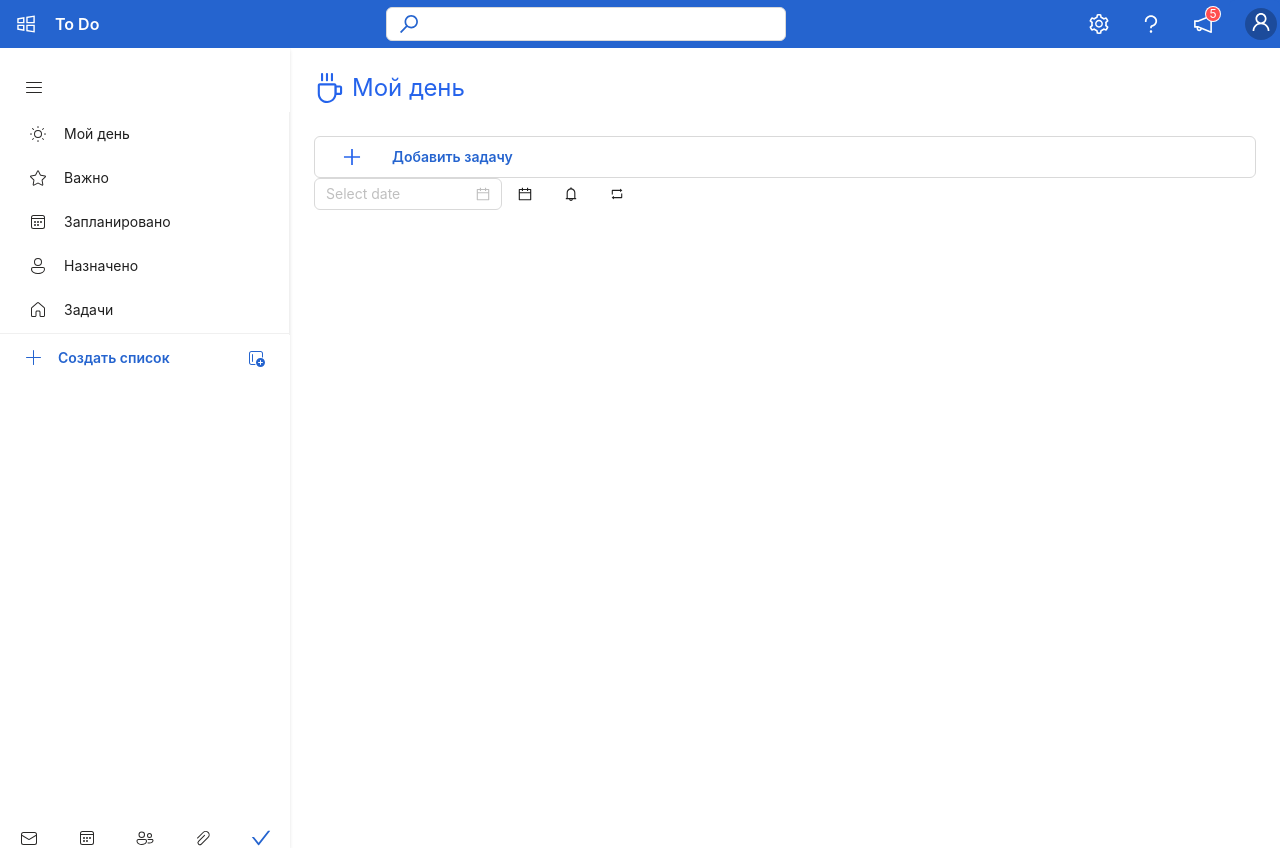
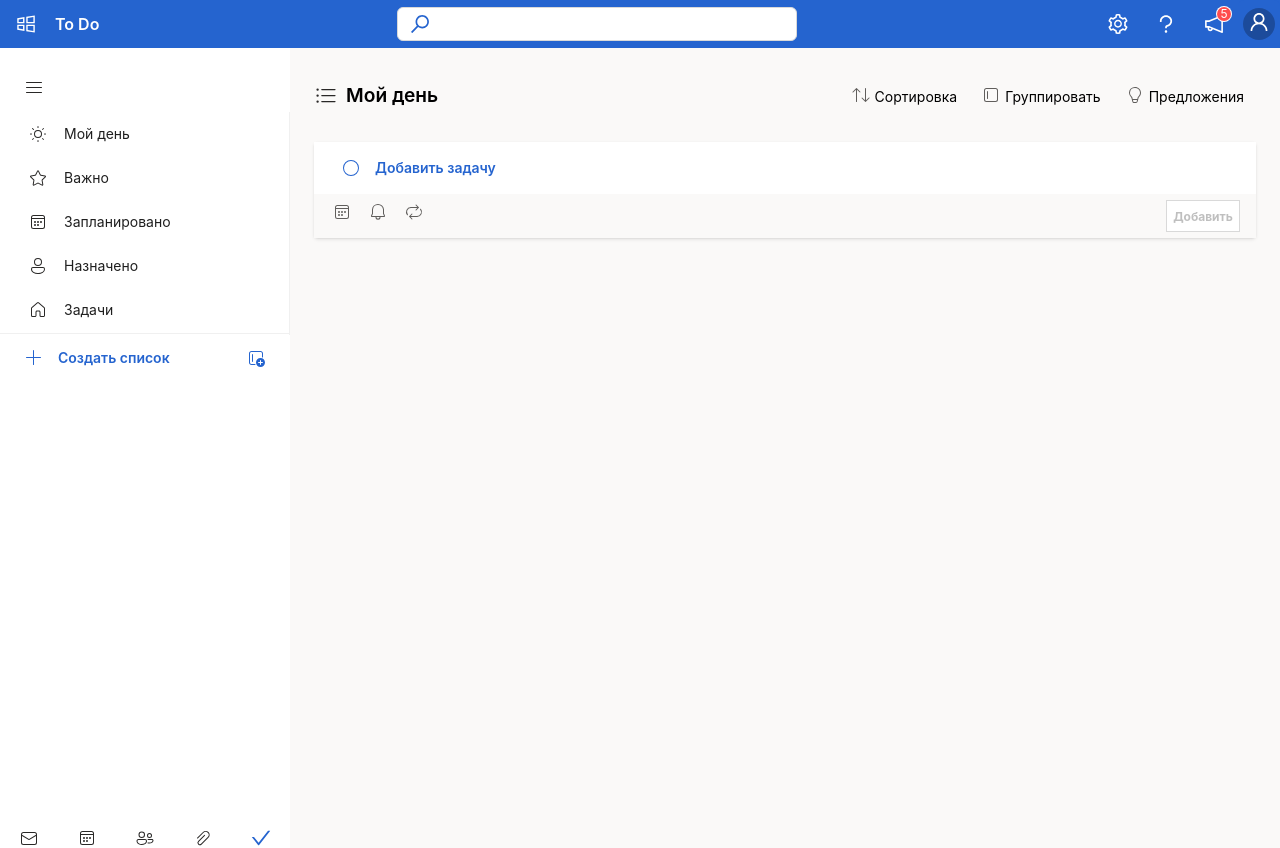
Before and after one commit to Smog342/micro-todo, a React (Create React App) app: page /myday in a window 1280 px wide. Built offline with nearby package versions, Linux system fonts and the light colour scheme.

Commit message:
content completed

```diff
--- a/src/components/BoardComponent.tsx
+++ b/src/components/BoardComponent.tsx
@@ -3,29 +3,42 @@
 import TaskCreator from "./TaskCreator";
 import { Task, Context } from "../Context";
 import { useContext } from "react";
+import Icon from "@ant-design/icons/lib/components/Icon";
+import { ReactComponent as ArrowsIcon } from "../icons/svgexport-15.svg";
+import { ReactComponent as GroupIcon } from "../icons/svgexport-16.svg";
+import { ReactComponent as LampIcon } from "../icons/svgexport-17.svg";
+import { ReactComponent as BoardIcon } from "../icons/svgexport-7.svg";
 
 function BoardComponent() {
   const { tasks, currentBoard } = useContext(Context);
 
   return (
-    <div className="pl-[24px] pr-[24px] overflow-auto h-full">
-      <div className="flex text-blue-600">
-        <UnorderedListOutlined className="text-3xl mr-2"></UnorderedListOutlined>
-        <p className="text-2xl">{currentBoard}</p>
+    <div className="h-full overflow-auto bg-white-bg">
+      <div className="flex items-center mr-[24px] ml-[24px] mt-[16px] mb-[16px]">
+        <div className="flex items-center">
+          <Icon component={BoardIcon} className="text-[24px] mr-[8px]" />
+          <p className="text-[1.2rem] font-[600]">{currentBoard}</p>
+        </div>
+        <div className="flex items-center ml-auto">
+          <div className="pt-[2px] pb-[2px] pr-[12px] pl-[12px]">
+            <Icon component={ArrowsIcon} className="text-[20px]" />
+            <span className="ml-[4px]">Сортировка</span>
+          </div>
+          <div className="pt-[2px] pb-[2px] pr-[12px] pl-[12px]">
+            <Icon component={GroupIcon} className="text-[20px]" />
+            <span className="ml-[4px]">Группировать</span>
+          </div>
+          <div className="pt-[2px] pb-[2px] pr-[12px] pl-[12px]">
+            <Icon component={LampIcon} className="text-[20px]" />
+            <span className="ml-[4px]">Предложения</span>
+          </div>
+        </div>
       </div>
       <TaskCreator></TaskCreator>
       {tasks.map(
         (task: Task) =>
           task.board === currentBoard && (
-            <TaskComponent
-              id={task.id}
-              text={task.text}
-              date={task.date}
-              important={task.important}
-              finished={task.finished}
-              board={task.board}
-              key={task.id}
-            ></TaskComponent>
+            <TaskComponent {...task} key={task.id}></TaskComponent>
           )
       )}
     </div>
--- a/src/components/ImportantComponent.tsx
+++ b/src/components/ImportantComponent.tsx
@@ -3,15 +3,36 @@
 import TaskCreator from "./TaskCreator";
 import { Task, Context } from "../Context";
 import { useContext } from "react";
+import { ReactComponent as ArrowsIcon } from "../icons/svgexport-15.svg";
+import { ReactComponent as GroupIcon } from "../icons/svgexport-16.svg";
+import { ReactComponent as LampIcon } from "../icons/svgexport-17.svg";
+import { ReactComponent as BoardIcon } from "../icons/svgexport-7.svg";
+import Icon from "@ant-design/icons/lib/components/Icon";
 
 function ImportantComponent() {
   const { tasks } = useContext(Context);
 
   return (
-    <div className="pl-[24px] pr-[24px] overflow-auto h-full">
-      <div className="flex text-blue-600">
-        <StarOutlined className="text-3xl mr-2"></StarOutlined>
-        <p className="text-2xl">Важно</p>
+    <div className="overflow-auto h-full bg-white-bg">
+      <div className="flex items-center mr-[24px] ml-[24px] mt-[16px] mb-[16px]">
+        <div className="flex items-center">
+          <Icon component={BoardIcon} className="text-[24px] mr-[8px]" />
+          <p className="text-[1.2rem] font-[600]">Важно</p>
+        </div>
+        <div className="flex items-center ml-auto">
+          <div className="pt-[2px] pb-[2px] pr-[12px] pl-[12px]">
+            <Icon component={ArrowsIcon} className="text-[20px]" />
+            <span className="ml-[4px]">Сортировка</span>
+          </div>
+          <div className="pt-[2px] pb-[2px] pr-[12px] pl-[12px]">
+            <Icon component={GroupIcon} className="text-[20px]" />
+            <span className="ml-[4px]">Группировать</span>
+          </div>
+          <div className="pt-[2px] pb-[2px] pr-[12px] pl-[12px]">
+            <Icon component={LampIcon} className="text-[20px]" />
+            <span className="ml-[4px]">Предложения</span>
+          </div>
+        </div>
       </div>
       <TaskCreator></TaskCreator>
       {tasks.map((task: Task) =>
--- a/src/components/LayoutComponent.tsx
+++ b/src/components/LayoutComponent.tsx
@@ -37,11 +37,9 @@
             <LayoutSiderComponent></LayoutSiderComponent>
           </div>
         </Col>
-        <Col flex="auto" className="h-full">
+        <Col flex="auto" className="">
           <OptionsDrawer></OptionsDrawer>
-          <Content className="">
           <Routes>
-              <Route path="/" element={<div>Not empty</div>}></Route>
             <Route path="myday" element={<MyDay></MyDay>}></Route>
             <Route
               path="important"
@@ -64,7 +62,6 @@
               element={<BoardComponent></BoardComponent>}
             ></Route>
           </Routes>
-          </Content>
         </Col>
       </Row>
     </>
--- a/src/components/MainHeader.tsx
+++ b/src/components/MainHeader.tsx
@@ -47,30 +47,30 @@
         <div className="flex items-center">
           <Button
             type="text"
-            className="bg-inherit hover:bg-header-hover h-full"
+            className="bg-inherit hover:bg-header-hover !h-[48px] !w-[48px]"
             onClick={openOptions}
           >
-            <SettingOutlined className="text-xl text-white"></SettingOutlined>
+            <SettingOutlined className="text-[20px] text-white"></SettingOutlined>
           </Button>
           <Button
             type="text"
-            className="bg-inherit hover:bg-header-hover h-full"
+            className="bg-inherit hover:bg-header-hover !h-[48px] !w-[48px]"
           >
-            <QuestionOutlined className="text-xl text-white"></QuestionOutlined>
+            <QuestionOutlined className="text-[20px] text-white"></QuestionOutlined>
           </Button>
           <Button
             type="text"
-            className="bg-inherit hover:bg-header-hover h-full"
+            className="bg-inherit hover:bg-header-hover !h-[48px] !w-[48px]"
           >
             <Badge count={5} size="small">
-              <NotificationOutlined className="text-xl text-white"></NotificationOutlined>
+              <NotificationOutlined className="text-[20px] text-white"></NotificationOutlined>
             </Badge>
           </Button>
         </div>
       </div>
       <Button
         type="text"
-        className="h-full bg-inherit hover:bg-header-hover pr-[2px]"
+        className="h-full bg-inherit hover:bg-header-hover !p-1"
       >
         <Avatar className="">
           <UserOutlined className="text-xl text-white"></UserOutlined>
--- a/src/components/MyDay.tsx
+++ b/src/components/MyDay.tsx
@@ -3,28 +3,41 @@
 import TaskCreator from "./TaskCreator";
 import { Task, Context } from "../Context";
 import { useContext } from "react";
+import { ReactComponent as ArrowsIcon } from "../icons/svgexport-15.svg";
+import { ReactComponent as GroupIcon } from "../icons/svgexport-16.svg";
+import { ReactComponent as LampIcon } from "../icons/svgexport-17.svg";
+import { ReactComponent as BoardIcon } from "../icons/svgexport-7.svg";
+import Icon from "@ant-design/icons/lib/components/Icon";
 
 function MyDay() {
   const { tasks } = useContext(Context);
 
   return (
-    <div className="pl-[24px] pr-[24px] overflow-auto h-full flex flex-col">
-      <div className="flex text-blue-600">
-        <CoffeeOutlined className="text-3xl mr-2"></CoffeeOutlined>
-        <p className="text-2xl">Мой день</p>
+    <div className="h-full overflow-auto bg-white-bg">
+      <div className="flex items-center mr-[24px] ml-[24px] mt-[16px] mb-[16px]">
+        <div className="flex items-center">
+          <Icon component={BoardIcon} className="text-[24px] mr-[8px]" />
+          <p className="text-[1.2rem] font-[600]">Мой день</p>
+        </div>
+        <div className="flex items-center ml-auto">
+          <div className="pt-[2px] pb-[2px] pr-[12px] pl-[12px]">
+            <Icon component={ArrowsIcon} className="text-[20px]" />
+            <span className="ml-[4px]">Сортировка</span>
+          </div>
+          <div className="pt-[2px] pb-[2px] pr-[12px] pl-[12px]">
+            <Icon component={GroupIcon} className="text-[20px]" />
+            <span className="ml-[4px]">Группировать</span>
+          </div>
+          <div className="pt-[2px] pb-[2px] pr-[12px] pl-[12px]">
+            <Icon component={LampIcon} className="text-[20px]" />
+            <span className="ml-[4px]">Предложения</span>
+          </div>
+        </div>
       </div>
       <TaskCreator></TaskCreator>
       {tasks.map((task: Task) =>
         task.board === "myday" ? (
-          <TaskComponent
-            id={task.id}
-            text={task.text}
-            date={task.date}
-            important={task.important}
-            finished={task.finished}
-            board={task.board}
-            key={task.id}
-          ></TaskComponent>
+          <TaskComponent {...task} key={task.id}></TaskComponent>
         ) : (
           <></>
         )
--- a/src/components/PlannedComponent.tsx
+++ b/src/components/PlannedComponent.tsx
@@ -3,28 +3,41 @@
 import TaskCreator from "./TaskCreator";
 import { Task, Context } from "../Context";
 import { useContext } from "react";
+import { ReactComponent as ArrowsIcon } from "../icons/svgexport-15.svg";
+import { ReactComponent as GroupIcon } from "../icons/svgexport-16.svg";
+import { ReactComponent as LampIcon } from "../icons/svgexport-17.svg";
+import { ReactComponent as BoardIcon } from "../icons/svgexport-7.svg";
+import Icon from "@ant-design/icons/lib/components/Icon";
 
 function PlannedComponent() {
   const { tasks } = useContext(Context);
 
   return (
-    <div className="pl-[24px] pr-[24px] overflow-auto h-full">
-      <div className="flex text-blue-600">
-        <ScheduleOutlined className="text-3xl mr-2"></ScheduleOutlined>
-        <p className="text-2xl">Запланировано</p>
+    <div className="overflow-auto h-full bg-white-bg">
+      <div className="flex items-center mr-[24px] ml-[24px] mt-[16px] mb-[16px]">
+        <div className="flex items-center">
+          <Icon component={BoardIcon} className="text-[24px] mr-[8px]" />
+          <p className="text-[1.2rem] font-[600]">Запланировано</p>
+        </div>
+        <div className="flex items-center ml-auto">
+          <div className="pt-[2px] pb-[2px] pr-[12px] pl-[12px]">
+            <Icon component={ArrowsIcon} className="text-[20px]" />
+            <span className="ml-[4px]">Сортировка</span>
+          </div>
+          <div className="pt-[2px] pb-[2px] pr-[12px] pl-[12px]">
+            <Icon component={GroupIcon} className="text-[20px]" />
+            <span className="ml-[4px]">Группировать</span>
+          </div>
+          <div className="pt-[2px] pb-[2px] pr-[12px] pl-[12px]">
+            <Icon component={LampIcon} className="text-[20px]" />
+            <span className="ml-[4px]">Предложения</span>
+          </div>
+        </div>
       </div>
       <TaskCreator></TaskCreator>
       {tasks.map((task: Task) =>
         task.date !== "" ? (
-          <TaskComponent
-            id={task.id}
-            text={task.text}
-            date={task.date}
-            important={task.important}
-            finished={task.finished}
-            board={task.board}
-            key={task.id}
-          ></TaskComponent>
+          <TaskComponent {...task} key={task.id}></TaskComponent>
         ) : (
           <></>
         )
--- a/src/components/TaskCreator.tsx
+++ b/src/components/TaskCreator.tsx
@@ -1,13 +1,11 @@
-import {
-  BellOutlined,
-  CalculatorOutlined,
-  CalendarOutlined,
-  PlusOutlined,
-  RetweetOutlined,
-} from "@ant-design/icons";
-import { Button, DatePicker, Input } from "antd";
+import { Button, ConfigProvider, Input } from "antd";
 import { useContext, useState } from "react";
 import { Task, Context } from "../Context";
+import { ReactComponent as DatePickerIcon } from "../icons/svgexport-19.svg";
+import { ReactComponent as BellIcon } from "../icons/svgexport-20.svg";
+import { ReactComponent as RepeatIcon } from "../icons/svgexport-21.svg";
+import { ReactComponent as CircleIcon } from "../icons/svgexport-18.svg";
+import Icon from "@ant-design/icons/lib/components/Icon";
 
 function TaskCreator() {
   const { tasks, setTasks, currentBoard } = useContext(Context);
@@ -18,7 +16,7 @@
 
   const [text, setText] = useState("");
 
-  function handleClick(event: React.MouseEvent<HTMLElement>): void {
+  function handleClick() {
     setDatePickerAllowed(!datePickerAllowed);
   }
 
@@ -28,11 +26,60 @@
   }
 
   return (
-    <div className="pt-2 pb-2">
-      <Input
-        prefix={
+    <div className="rounded-[4px] ml-[24px] mr-[24px] flex flex-col shadow-sider-shadow">
+      <div className="min-h-[52px] pr-[16px] pl-[16px] flex items-center bg-white">
+        <Input
+          prefix={<Icon component={CircleIcon} className="text-[20px]" />}
+          bordered={false}
+          placeholder="Добавить задачу"
+          value={text}
+          onChange={(e) => {
+            setText(e.target.value);
+          }}
+          onPressEnter={(e) => {
+            addTask({
+              id: Math.random() * 1000,
+              text: text,
+              date: date,
+              important: currentBoard === "important" ? true : false,
+              finished: false,
+              board: currentBoard,
+            });
+          }}
+        ></Input>
+      </div>
+      <div className="flex items-center justify-between h-[44px] pr-[16px] pl-[16px] bg-white-bg">
+        <div className="flex gap-[8px] pl-[2px] items-center">
+          <div className="h-[28px] w-[28px]">
+            <Button type="text" className="!p-0 !h-[20px] !w-[20px]">
+              <Icon component={DatePickerIcon} className="text-[20px]" />
+            </Button>
+          </div>
+          <div className="h-[28px] w-[28px]">
+            <Button type="text" className="!p-0 !h-[20px] !w-[20px]">
+              <Icon component={BellIcon} className="text-[20px]" />
+            </Button>
+          </div>
+          <div className="h-[28px] w-[28px]">
+            <Button type="text" className="!p-0 !h-[20px] !w-[20px]">
+              <Icon component={RepeatIcon} className="text-[20px]" />
+            </Button>
+          </div>
+        </div>
+        <ConfigProvider
+          theme={{
+            components: {
+              Button: {
+                colorBgContainerDisabled: "#ffffff",
+                fontWeight: 700,
+                fontSize: 12,
+              },
+            },
+          }}
+        >
           <Button
-            type="text"
+            className="!w-[74px] !p-0 rounded-none"
+            disabled={text.length === 0 ? true : false}
             onClick={(e) => {
               addTask({
                 id: Math.random() * 1000,
@@ -44,32 +91,9 @@
               });
             }}
           >
-            <PlusOutlined className="text-blue-600 text-xl"></PlusOutlined>
+            Добавить
           </Button>
-        }
-        placeholder="Добавить задачу"
-        allowClear
-        value={text}
-        onChange={(e) => {
-          setText(e.target.value);
-        }}
-      ></Input>
-      <div className="flex">
-        <DatePicker
-          open={datePickerAllowed}
-          onChange={(date, dateString) => {
-            setDate(dateString);
-          }}
-        />
-        <Button type="text" onClick={handleClick}>
-          <CalendarOutlined></CalendarOutlined>
-        </Button>
-        <Button type="text">
-          <BellOutlined></BellOutlined>
-        </Button>
-        <Button type="text">
-          <RetweetOutlined></RetweetOutlined>
-        </Button>
+        </ConfigProvider>
       </div>
     </div>
   );
--- a/src/components/TasksListComponent.tsx
+++ b/src/components/TasksListComponent.tsx
@@ -3,27 +3,40 @@
 import TaskCreator from "./TaskCreator";
 import { Task, Context } from "../Context";
 import { useContext } from "react";
+import { ReactComponent as ArrowsIcon } from "../icons/svgexport-15.svg";
+import { ReactComponent as GroupIcon } from "../icons/svgexport-16.svg";
+import { ReactComponent as LampIcon } from "../icons/svgexport-17.svg";
+import { ReactComponent as BoardIcon } from "../icons/svgexport-7.svg";
+import Icon from "@ant-design/icons/lib/components/Icon";
 
 function TasksListComponent() {
   const { tasks } = useContext(Context);
 
   return (
-    <div className="pl-[24px] pr-[24px] overflow-auto h-full">
-      <div className="flex text-blue-600">
-        <HomeOutlined className="text-3xl mr-2"></HomeOutlined>
-        <p className="text-2xl">Задачи</p>
+    <div className="overflow-auto h-full bg-white-bg">
+      <div className="flex items-center mr-[24px] ml-[24px] mt-[16px] mb-[16px]">
+        <div className="flex items-center">
+          <Icon component={BoardIcon} className="text-[24px] mr-[8px]" />
+          <p className="text-[1.2rem] font-[600]">Задачи</p>
+        </div>
+        <div className="flex items-center ml-auto">
+          <div className="pt-[2px] pb-[2px] pr-[12px] pl-[12px]">
+            <Icon component={ArrowsIcon} className="text-[20px]" />
+            <span className="ml-[4px]">Сортировка</span>
+          </div>
+          <div className="pt-[2px] pb-[2px] pr-[12px] pl-[12px]">
+            <Icon component={GroupIcon} className="text-[20px]" />
+            <span className="ml-[4px]">Группировать</span>
+          </div>
+          <div className="pt-[2px] pb-[2px] pr-[12px] pl-[12px]">
+            <Icon component={LampIcon} className="text-[20px]" />
+            <span className="ml-[4px]">Предложения</span>
+          </div>
+        </div>
       </div>
       <TaskCreator></TaskCreator>
       {tasks.map((task: Task) => (
-        <TaskComponent
-          id={task.id}
-          text={task.text}
-          date={task.date}
-          important={task.important}
-          finished={task.finished}
-          board={task.board}
-          key={task.id}
-        ></TaskComponent>
+        <TaskComponent {...task} key={task.id}></TaskComponent>
       ))}
     </div>
   );
--- a/tailwind.config.js
+++ b/tailwind.config.js
@@ -6,6 +6,7 @@
       colors: {
         "header-bg": "#2564cf",
         "header-hover": "#215aba",
+        "white-bg": "#faf9f8",
       },
       fontFamily: {
         "micro-font": ["Segoe", "'Segoe UI'", "Arial", "sans-serif"],
```
Also changed, not shown: src/components/TaskComponent.tsx (+15 -15 lines), src/icons/svgexport-22.svg (added), src/icons/svgexport-23.svg (added). Lines whose indentation alone changed are shown as unchanged.
